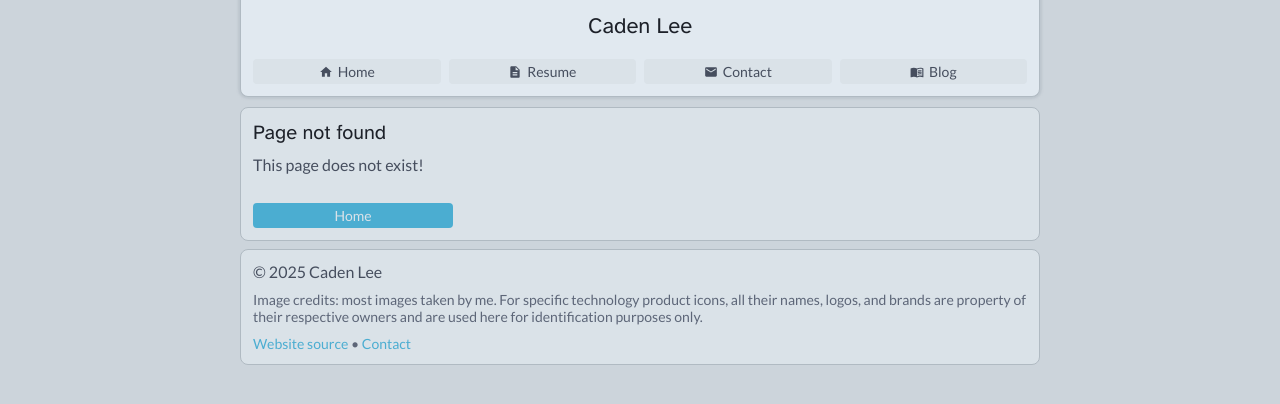
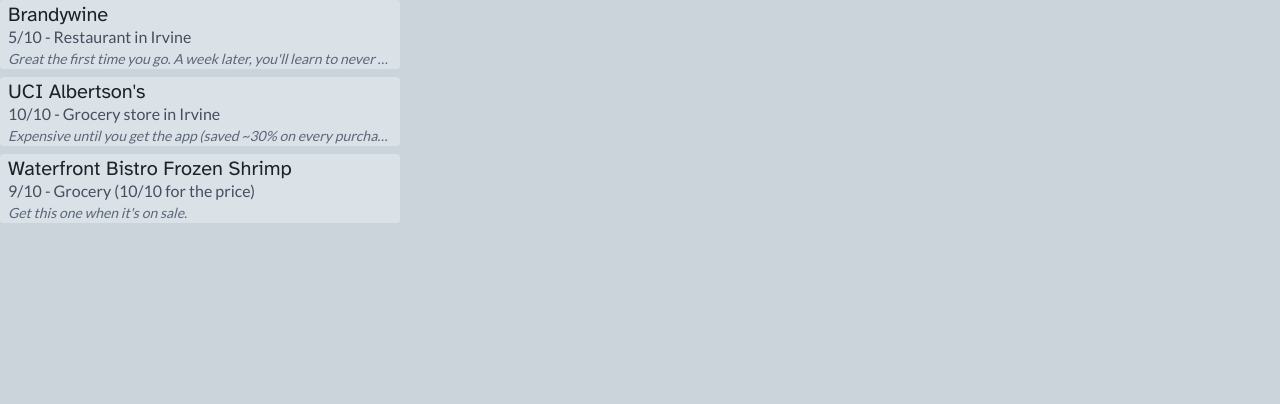
Before and after one commit to CadenLee2/personal-website, a React (Vite) app in the folder frontend/: page /cuisine in a window 1280 px wide. Shown: the top 404 px of the page. Built offline with nearby package versions, Linux system fonts and the light colour scheme.

Commit message:
feat: cuisine data model

```diff
--- a/frontend/src/App.tsx
+++ b/frontend/src/App.tsx
@@ -12,6 +12,7 @@ import Home from './pages/Home';
 import Resume from './pages/Resume';
 import Contact from './pages/Contact';
 import Blog from './pages/Blog';
+import Cuisine from './pages/Cuisine';
 
 import { blogIndex } from './blogIndex';
 
@@ -24,6 +25,7 @@ const router = createBrowserRouter(
       <Route path="/resume" element={<Resume />} errorElement={<Error />} />
       <Route path="/contact" element={<Contact />} errorElement={<Error />} />
       <Route path="/blog" element={<Blog />} errorElement={<Error />} />
+      <Route path="/cuisine" element={<Cuisine />} errorElement={<Error />} />
       {
         blogIndex.map((blogItem) => (
           <Route
--- /dev/null
+++ b/frontend/src/pages/Cuisine.css
@@ -0,0 +1,29 @@
+.main {
+  width: 100%;
+  height: 100%;
+}
+
+.card {
+  background-color: var(--sectionbg);
+  width: 100%;
+  border-radius: 4px;
+  padding: 2px 8px;
+
+  .explanation {
+    width: 100%;
+    white-space: nowrap;
+    overflow: hidden;
+    text-overflow: ellipsis;
+    color: var(--textcolorlight);
+    font-style: italic;
+    margin-top: 4px;
+    font-size: 14px;
+  }
+}
+
+.main-list {
+  width: 400px;
+  display: flex;
+  flex-direction: column;
+  gap: 8px;
+}
--- /dev/null
+++ b/frontend/src/pages/Cuisine.tsx
@@ -0,0 +1,50 @@
+import './Cuisine.css';
+
+import { useEffect, useState } from 'react';
+
+import type {
+  CuisineEntry,
+  CuisineMap
+} from './CuisineData';
+
+import { fetchAllCuisineData } from './CuisineData';
+
+function EntryIdentifier(props: {entry: CuisineEntry}) {
+  const { entry } = props;
+
+  if (entry.type == 'dish') return <span>Dish</span>;
+  if (entry.type == 'restaurant') return <span>Restaurant in {entry.city}</span>;
+  if (entry.type == 'recipe') return <span>Recipe</span>;
+  if (entry.type == 'grocery') return <span>Grocery ({entry.priceEfficiencyRating}/10 for the price)</span>;
+  if (entry.type == 'grocery-chain') return <span>Grocery store in {entry.city}</span>;
+}
+
+function EntryCard(props: {entry: CuisineEntry}) {
+  const { entry } = props;
+
+  return (
+    <div className="card">
+      <h2>{entry.title}</h2>
+      <div>
+        {entry.rating}/10 - <EntryIdentifier entry={entry} />
+      </div>
+      <div className="explanation">{entry.explanation}</div>
+    </div>
+  );
+}
+
+export default function Cuisine() {
+  const [cuisineData, setCuisineData] = useState<CuisineMap>({});
+
+  useEffect(() => {
+    fetchAllCuisineData().then(res => setCuisineData(res));
+  }, []);
+
+  return (
+    <div className="main">
+      <div className="main-list">
+        {Object.entries(cuisineData).map(([key, val]) => <EntryCard key={key} entry={val} />)}
+      </div>
+    </div>
+  );
+}
--- /dev/null
+++ b/frontend/src/pages/CuisineData.ts
@@ -0,0 +1,94 @@
+export type Friend = {
+  name: string;
+  siteUrl: string;
+}
+
+export type Dish = {
+  type: 'dish';
+};
+
+export type Restaurant = {
+  type: 'restaurant';
+  city: string;
+  mapsLink?: string;
+  latitude?: number;
+  longitude?: number;
+  dishIds?: string[];
+};
+
+export type Grocery = {
+  type: 'grocery';
+  priceEfficiencyRating: number;
+};
+
+export type Recipe = {
+  type: 'recipe';
+  directions?: string;
+  ingredientGroceryIds?: string[];
+};
+
+export type GroceryChain = {
+  type: 'grocery-chain';
+  city: string;
+  mapsLink?: string;
+  latitude?: number;
+  longitude?: number;
+  groceryIds?: string[];
+};
+
+export type CuisineEntry = (Dish | Grocery | Restaurant | Recipe | GroceryChain) & {
+  title: string;
+  rating: number;
+  explanation?: string;
+  triedWith?: Friend[];
+  imageUrl?: string;
+  dateReviewed?: string;
+};
+
+export type CuisineMap = Record<string, CuisineEntry>;
+
+// TODO: replace with real data
+export const EXAMPLE_DATA: CuisineMap = {
+  "brandy": {
+    type: 'restaurant',
+    title: "Brandywine",
+    rating: 5,
+    city: 'Irvine',
+    explanation: "Great the first time you go. A week later, you'll learn to never eat the O'Brien Potatoes.",
+    imageUrl: "https://cdn3.emoji.gg/emojis/71338-iphone-skull.png",
+    mapsLink: "https://maps.app.goo.gl/9cPPQdbKz1w3zDRf6",
+    latitude: -117.8390312593668,
+    longitude: 33.64564363107272,
+    dishIds: ['obrien_potatoes', 'chicken_katsu_curry', 'brandy_burger'],
+    dateReviewed: '2025/12/20'
+  },
+  "albertsons": {
+    type: 'grocery-chain',
+    title: "UCI Albertson's",
+    rating: 10,
+    city: 'Irvine',
+    explanation: "Expensive until you get the app (saved ~30% on every purchase since then). $5 fridays are excellent",
+    mapsLink: "https://maps.app.goo.gl/9cPPQdbKz1w3zDRf6",
+    latitude: -117.83132202957539,
+    longitude: 33.65008079698865,
+    groceryIds: ['albertsons_chicken', 'waterfront_shrimp', 'scallion_pancakes'],
+    dateReviewed: '2025/12/20'
+  },
+  "frozen_shrimp": {
+    type: "grocery",
+    title: "Waterfront Bistro Frozen Shrimp",
+    rating: 9,
+    explanation: "Get this one when it's on sale.",
+    priceEfficiencyRating: 10,
+    dateReviewed: "2025/12/20"
+  }
+};
+
+export async function fetchAllCuisineData(): Promise<CuisineMap> {
+  // TODO: replace with actual data
+  return new Promise((resolve) => {
+    setTimeout(() => {
+      resolve(EXAMPLE_DATA);
+    }, 200);
+  });
+}
```
